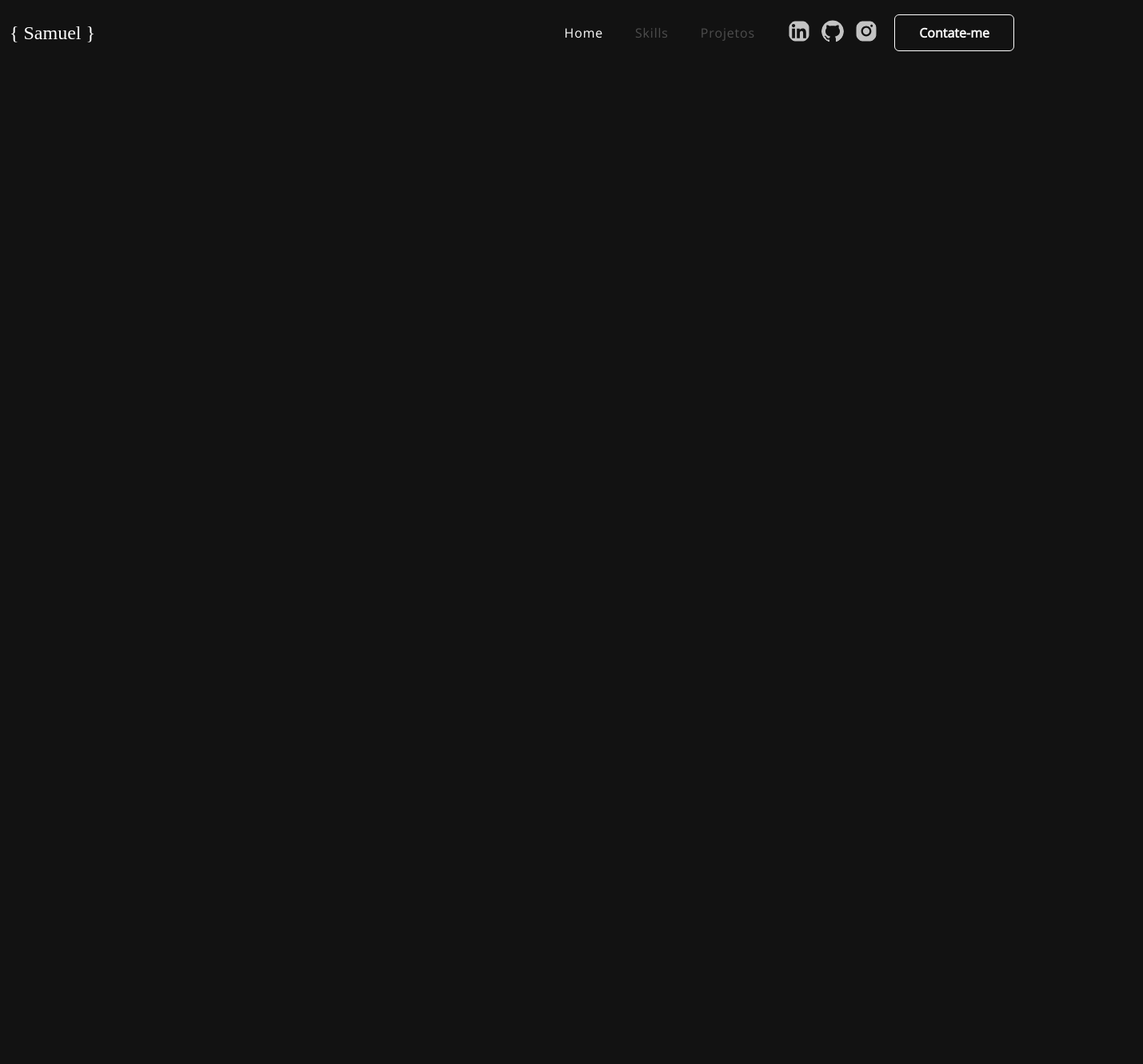
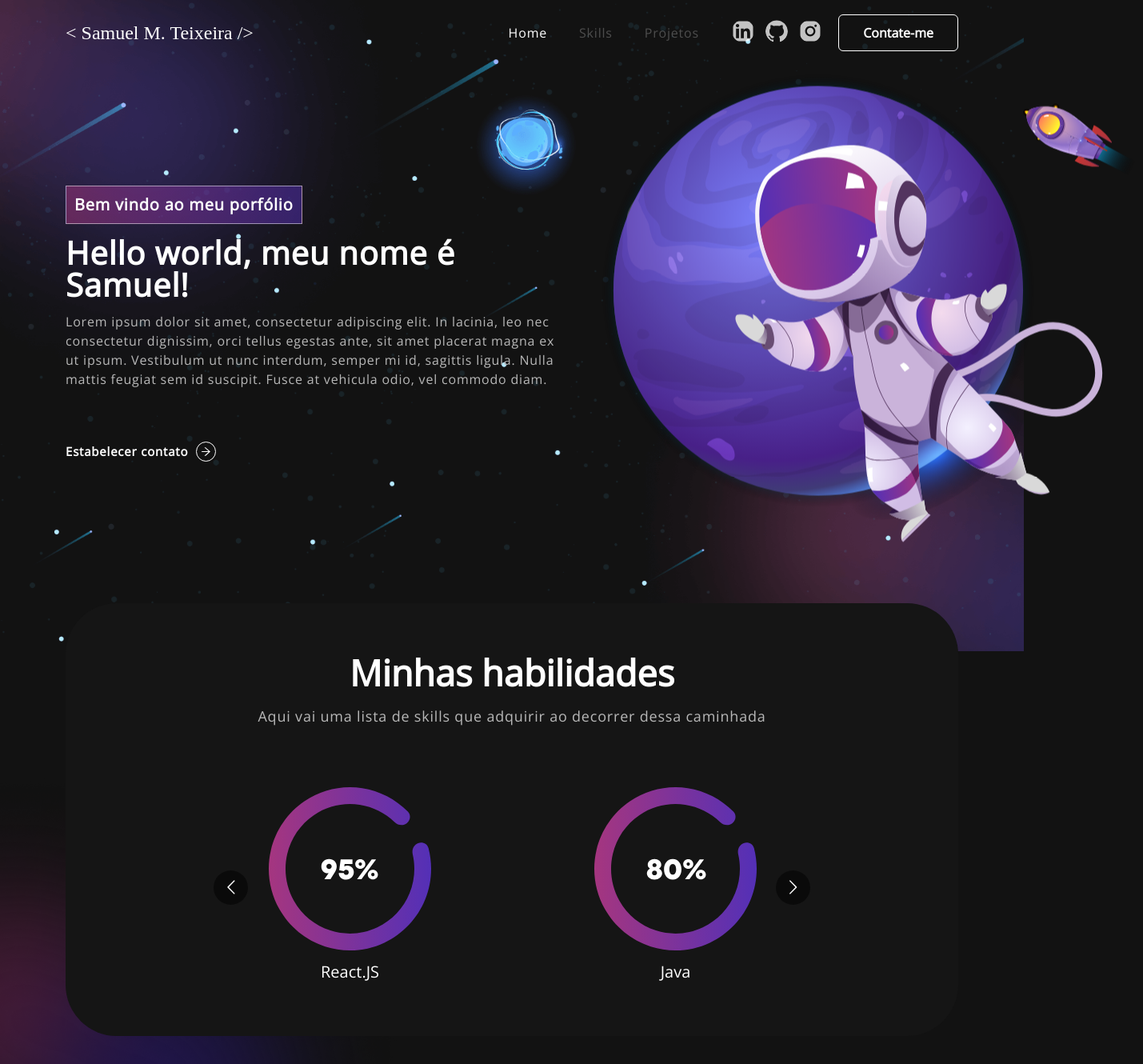
Before and after one commit to SamuelMTeixeira/Portfolio, a React (Create React App) app: page / in a window 1280 px wide. Shown: the top 1330 px of the page at 80% size, 1429 px wide, since content can reach past the window. Before the commit the page ends 800 px from the top, so only its background shows below. Built offline with nearby package versions, Linux system fonts and the light colour scheme.

Commit message:
Main: Home & Skills
- Add new components: Home, Skills
- Css adjustments
- Responsiveness adaptations

```diff
--- a/package.json
+++ b/package.json
@@ -12,6 +12,7 @@
     "react": "^18.2.0",
     "react-bootstrap": "^2.4.0",
     "react-dom": "^18.2.0",
+    "react-multi-carousel": "^2.8.2",
     "react-scripts": "5.0.1",
     "styled-components": "^5.3.5",
     "web-vitals": "^2.1.0"
--- a/src/App.js
+++ b/src/App.js
@@ -1,10 +1,16 @@
 import AppBar from './components/AppBar'
+import Home from './components/Home'
+import Skills from './components/Skills'
 import './assets/css/App.css'
 
 function App() {
   return (
     <>
       <AppBar />
+      <main>
+        <Home />
+        <Skills />
+      </main>
     </>
   );
 }
--- a/src/assets/css/App.css
+++ b/src/assets/css/App.css
@@ -3,9 +3,6 @@
 html {
     scroll-behavior: smooth;
     scroll-padding-top:  75px;
-}
-main {
-    margin-top: 300px;
 }
 body {
     font-weight: 400 !important;
--- a/src/assets/css/AppBar.css
+++ b/src/assets/css/AppBar.css
@@ -75,6 +75,12 @@ nav.navbar .navbar-toggler:focus {
 nav.navbar .navbar-toggler {
     border: none;
     opacity: 0.8;
+    padding: 8px 10px;
+    border-radius: 50%;
+}
+
+nav.navbar .navbar-toggler:hover{
+    background-color: rgba(255, 255, 255, 0.1);
 }
 
 nav.navbar .toggler-icon svg {
@@ -92,6 +98,9 @@ nav.navbar .toggler-icon svg:hover {
 }
 
 /* Quando a tela estiver pequena [menu options] */
+.offcanvas {
+    transition: none !important;
+}
 .offcanvas-title {
     font-weight: 800;
     color: #121212;
@@ -106,14 +115,20 @@ nav.navbar .toggler-icon svg:hover {
     letter-spacing: 0.8px;
     padding: 10px 20px;
     font-size: 16px;
+    opacity: 0.8;
+}
+.offcanvas.show .navbar-nav .nav-link.navbar-link:hover {
     opacity: 1;
 }
 
 .offcanvas.show .navbar-info .social-icons a {
     text-decoration: none;
     padding: 0 5px;
+    opacity: 0.8;
+    line-height: 1;
+}
+.offcanvas.show .navbar-info .social-icons a:hover {
     opacity: 1;
-    line-height: 1;
 }
 
 .offcanvas.show .navbar-info .social-icons a svg {
@@ -140,7 +155,7 @@ nav.navbar .toggler-icon svg:hover {
 }
 
 .offcanvas.show .navbar-info button:hover {
-    color: #121212;
-    background-color: #FFFFFF;
+    color: #FFFFFF;
+    background-color: #121212;
     transition: 0.4s ease-in-out;
 }
--- /dev/null
+++ b/src/assets/css/Home.css
@@ -0,0 +1,89 @@
+section#home {
+    margin-top: 0;
+    padding: 100px 0 100px 0;
+
+    background: url(../img/banner-bg.png);
+    background-position: top center;
+    background-size: cover;
+    background-repeat: no-repeat;
+}
+
+section#home .tagline {
+    font-weight: 700;
+    letter-spacing: 0.8px;
+    padding: 8px 10px;
+    background: linear-gradient(90.21deg, rgba(170, 54, 124, 0.5) -5.91%, rgba(74, 47, 189, 0.5) 111.58%);
+    border: 1px solid rgba(255, 255, 255, 0.5);
+    font-size: 20px;
+    margin-bottom: 16px;
+    display: inline-block;
+}
+
+section#home h1 {
+    font-weight: 700;
+    letter-spacing: 0.8px;
+    line-height: 1;
+    margin-bottom: 14px;
+    display: block;
+}
+
+section#home p {
+    color: #B8B8B8;
+    font-size: 16px;
+    letter-spacing: 0.8px;
+    line-height: 1.5em;
+    width: 96%;
+}
+
+section#home button {
+    color: #fff;
+    font-weight: 700;
+    font-size: 15px;
+    margin-top: 60px;
+    letter-spacing: 0.8px;
+    padding-left: 0;
+    border: none;
+}
+
+section#home button:hover svg {
+    margin-left: 25px;
+}
+
+section#home button svg {
+    border-radius: 50%;
+    border: 1px solid #FFFFFF !important;
+    fill: #FFFFFF;
+
+    width: 25px;
+    height: 25px;
+
+    padding: 5px;
+    margin-left: 10px;
+
+    font-size: 25px;
+
+    transition: 0.3s ease-in-out;
+    line-height: 1;
+}
+
+section#home img {
+    animation: updown 3s linear infinite;
+}
+
+@keyframes updown {
+    0% {
+        transform: translateY(-20px);
+    }
+
+    50% {
+        transform: translateY(20px);
+    }
+
+    100% {
+        transform: translateY(-20px);
+    }
+}
+
+.cursorH1 > .wrap {
+    border-right: 0.08em solid #666;
+  }
--- /dev/null
+++ b/src/assets/css/Skills.css
@@ -0,0 +1,44 @@
+section#skills {
+    padding: 0 0 50px 0;
+    position: relative;
+}
+
+section#skills .skills-box {
+    background: #151515;
+    border-radius: 64px;
+    text-align: center;
+    padding: 60px 50px;
+    margin-top: -60px;
+}
+
+section#skills h2 {
+    font-size: 45px;
+    font-weight: 700;
+}
+
+section#skills p {
+    color: #B8B8B8;
+    font-size: 18px;
+    letter-spacing: 0.8px;
+    line-height: 1.5em;
+    margin: 14px 0 75px 0;
+}
+
+section#skills .skill-slider {
+    width: 80%;
+    margin: 0 auto;
+    position: relative;
+}
+
+section#skills .skill-slider .item img {
+    width: 50%;
+    margin: 0 auto 15px auto;
+}
+
+section#skills .background-image-left {
+    top: 28%;
+    position: absolute;
+    bottom: 0;
+    width: 40%;
+    z-index: -4;
+}
--- a/src/components/AppBar.js
+++ b/src/components/AppBar.js
@@ -43,7 +43,7 @@ const AppBar = () => {
   // ESTADO DO SCROLL DO MOUSE
   const [scrolled, setScrolled] = useState(false)
 
-  const pageName = '{ Samuel }'
+  const pageName = '< Samuel M. Teixeira />'
 
   // EFEITO PARA VERIFICAR SE ROLOU O SCROLL VERTICAL
   useEffect(() => {
@@ -68,7 +68,7 @@ const AppBar = () => {
   return (
     <header>
       <Navbar bg="dark" variant="dark" fixed="top" expand="lg" className={scrolled ? 'scrolled' : ''}>
-        <Container fluid>
+        <Container>
           <Navbar.Brand href="#">{pageName}</Navbar.Brand>
 
           <Navbar.Toggle aria-controls={'offcanvasNavbar-expand-lg'}>
--- /dev/null
+++ b/src/components/Home.js
@@ -0,0 +1,80 @@
+import React, { useEffect, useState } from 'react'
+import '../assets/css/Home.css'
+
+import { Container, Row, Col } from 'react-bootstrap'
+import homeImg from '../assets/img/header-img.svg'
+
+import {
+    ArrowRightOutlined,
+} from '@ant-design/icons';
+
+const Home = () => {
+    // Configs do que vai passar no titulo da pagina
+    const [loopNum, setLoopNum] = useState(0)
+    const [isDeleting, setIsDeleting] = useState(false)
+    const [text, setText] = useState('')
+    const tempo = 3000
+    const [delta, setDelta] = useState(300 - Math.random() * 100)
+
+    // minhas ocupações
+    const funcoesToRotate = ['meu nome é Samuel!','Sou desenvolvedor web', 'Sou desenvolvedor Desktop', 'Sou desenvolvedor mobile']
+
+    // PASSA O TITULO DINAMICAMENTE COMO SE ESTIVESSE ESCREVENDO UM TEXTO NO H1
+    useEffect(() => {
+        let ticker = setInterval(() => {
+            tick();
+        }, delta);
+
+        return () => { clearInterval(ticker) };
+    }, [text])
+
+    const tick = () => {
+        let i = loopNum % funcoesToRotate.length
+        let fullText = funcoesToRotate[i]
+
+        let updateText = isDeleting ? fullText.substring(0, text.length - 1) : fullText.substring(0, text.length + 1)
+        setText(updateText)
+
+        if (isDeleting) {
+            setDelta(prevDelta => prevDelta / 2);
+        }
+
+        if (!isDeleting && updateText === fullText) {
+            setIsDeleting(true);
+            setDelta(tempo);
+        }
+        else if (isDeleting && updateText === '') {
+            setIsDeleting(false);
+            setLoopNum(loopNum + 1)
+            setDelta(500)
+        }
+    }
+
+    return (
+        <section id="home">
+            <Container>
+                <Row className='d-flex align-items-center'>
+                    <Col xs={12} md={6} xl={7}>
+                        <span className='tagline'>Bem vindo ao meu porfólio</span>
+                        <h1>{`Hello world, `} <span className='wrap'>{text}</span>  </h1>
+                        <p>Lorem ipsum dolor sit amet, consectetur adipiscing elit. In lacinia,
+                            leo nec consectetur dignissim, orci tellus egestas ante, sit amet
+                            placerat magna ex ut ipsum. Vestibulum ut nunc interdum, semper mi id,
+                            sagittis ligula. Nulla mattis feugiat sem id suscipit.
+                            Fusce at vehicula odio, vel commodo diam.
+                        </p>
+                        <button className='btn d-flex align-items-center' onClick={() => { console.log('quero estabelecer contato!') }}>
+                            Estabelecer contato
+                            <ArrowRightOutlined />
+                        </button>
+                    </Col>
+                    <Col xs={12} md={6} xl={5}>
+                        <img src={homeImg} alt="home page image" />
+                    </Col>
+                </Row>
+            </Container>
+        </section>
+    )
+}
+
+export default Home
--- /dev/null
+++ b/src/components/Skills.js
@@ -0,0 +1,85 @@
+import React from 'react'
+import '../assets/css/Skills.css'
+
+import Carousel from 'react-multi-carousel';
+import 'react-multi-carousel/lib/styles.css';
+import { Container, Row, Col } from 'react-bootstrap'
+
+import meter1 from '../assets/img/meter1.svg'
+import meter2 from '../assets/img/meter2.svg'
+import meter3 from '../assets/img/meter3.svg'
+import colorSharp from '../assets/img/color-sharp.png'
+
+// JSON DO CAROUSEL
+const responsive = {
+    superLargeDesktop: {
+        // the naming can be any, depends on you.
+        breakpoint: { max: 4000, min: 3000 },
+        items: 5
+    },
+    desktop: {
+        breakpoint: { max: 3000, min: 1024 },
+        items: 3
+    },
+    tablet: {
+        breakpoint: { max: 1024, min: 464 },
+        items: 2
+    },
+    mobile: {
+        breakpoint: { max: 464, min: 0 },
+        items: 1
+    }
+};
+
+// JSON DAS HABILIDADES
+const listSkills = [
+    {
+        id: 0,
+        name: 'React.JS',
+        imageName: meter1,
+    },
+    {
+        id: 1,
+        name: 'Java',
+        imageName: meter2,
+    },
+    {
+        id: 3,
+        name: 'PHP',
+        imageName: meter3,
+    },
+    {
+        id: 4,
+        name: 'Git',
+        imageName: meter3,
+    },
+]
+
+const Skills = () => {
+    return (
+        <section id="skills">
+            <Container>
+                <Row>
+                    <Col>
+                        <div className='skills-box'>
+                            <h2>Minhas habilidades</h2>
+                            <p>Aqui vai uma lista de skills que adquirir ao decorrer dessa caminhada</p>
+
+                            <Carousel responsive={responsive} infinite={true} className={'skill-slider'}>
+                                {listSkills.map(skill => (
+                                    <div className='item' key={skill.id}>
+                                        <img src={skill.imageName} alt="image skill" />
+                                        <h5>{skill.name}</h5>
+                                    </div>
+                                ))}
+
+                            </Carousel>
+                        </div>
+                    </Col>
+                </Row>
+            </Container>
+            <img src={colorSharp} className="background-image-left" alt='background com luz suave'/>
+        </section>
+    )
+}
+export default Skills
```
Also changed, not shown: 2 other files (tests, documents, lock files or other folders).
